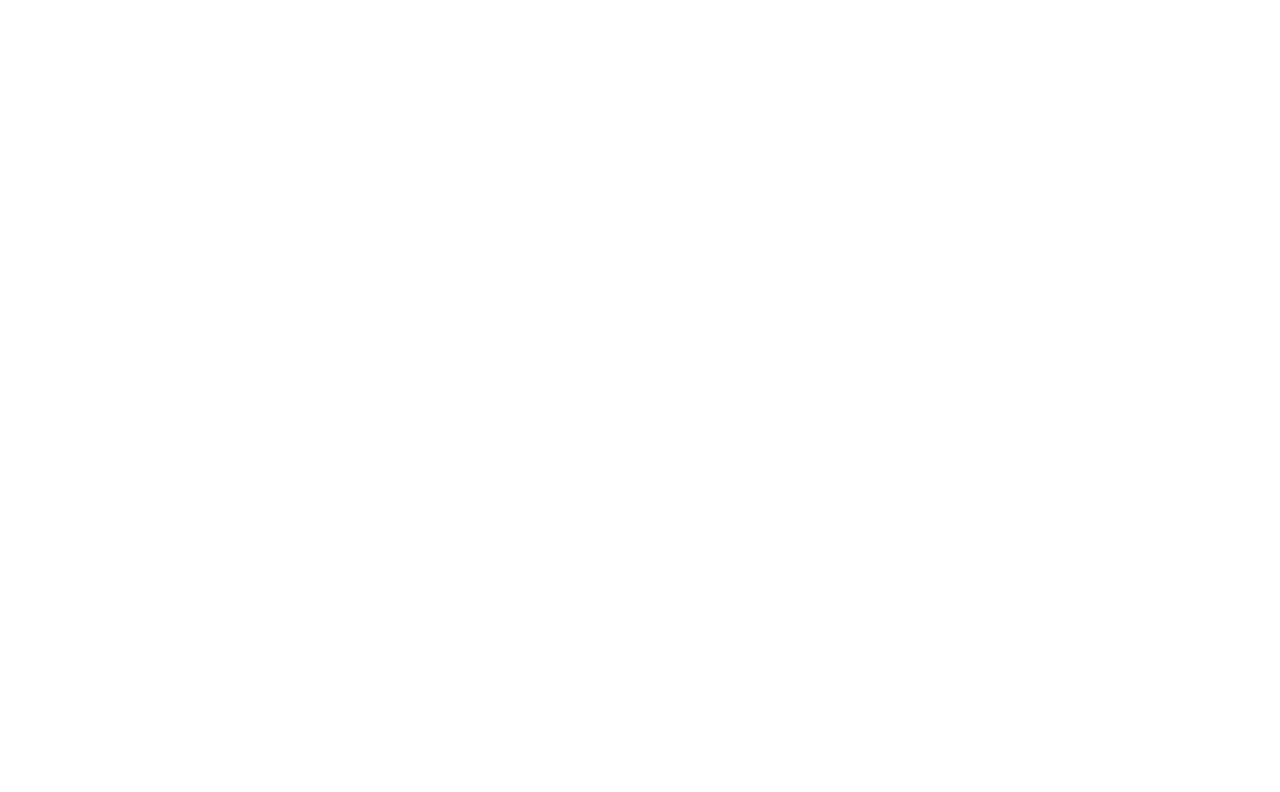
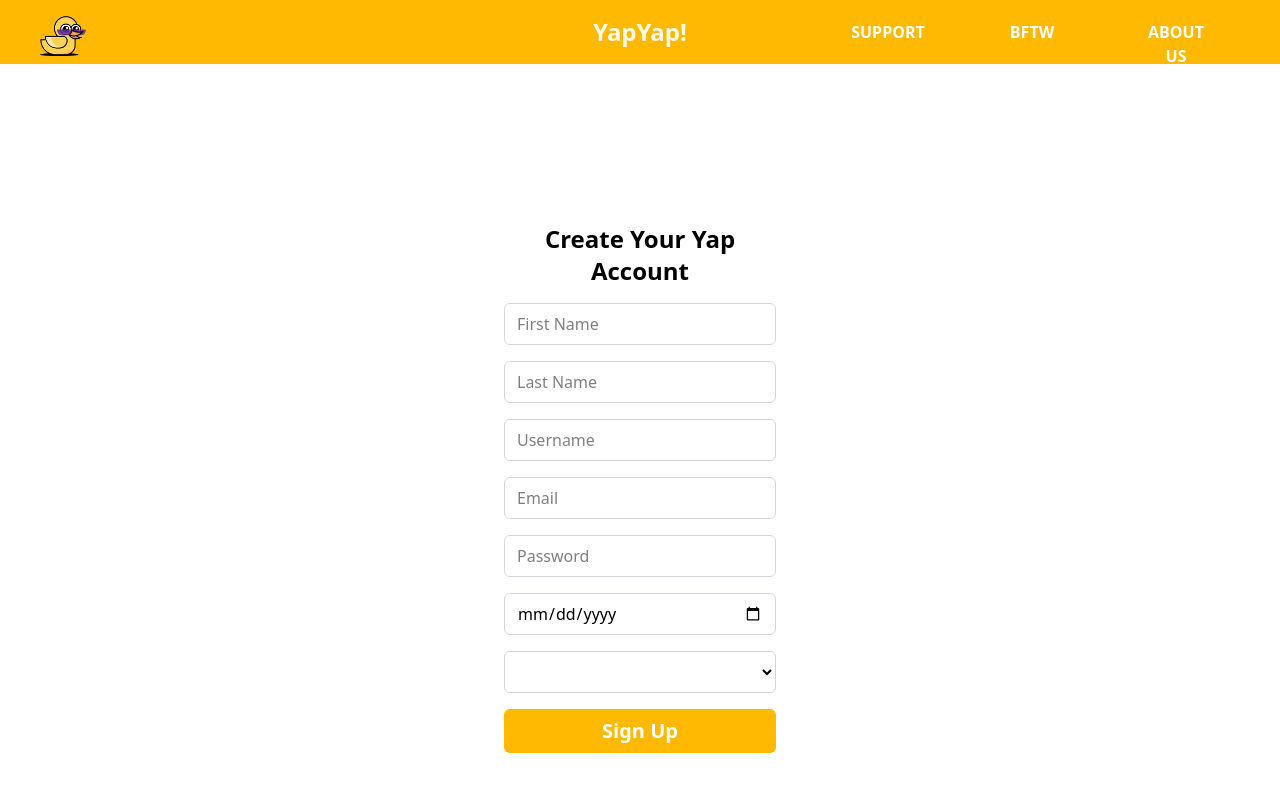
Before and after one commit to FardinAhmed3/YapYap, a React (Vite) app in the folder frontend/: page /signup in a window 1280 px wide. Before the commit this address had no page. Shown: the top 792 px of the page. Built offline with nearby package versions, Linux system fonts and the light colour scheme.

Commit message:
Commits to signup pages

```diff
--- a/frontend/src/App.jsx
+++ b/frontend/src/App.jsx
@@ -1,12 +1,14 @@
 import React from 'react'
 import { BrowserRouter as Router, Routes, Route } from 'react-router-dom';
 import HomePage from './pages/HomePage'
+import SignupPage from './pages/SignupPage';
 
 function App() {
   return (
     <Router>
       <Routes>
         <Route path="/" element={<HomePage />} />
+        <Route path='/signup' element={<SignupPage/>} />
       </Routes>
     </Router>
   )
--- /dev/null
+++ b/frontend/src/components/InputField.jsx
@@ -0,0 +1,14 @@
+const InputField = ({type, placeholder, value, onChange}) => {
+    return(
+        <input
+            type={type}
+            placeholder={placeholder}
+            value={value}
+            onChange={onChange}
+            className="w-full border border-gray-300 rounded-md px-3 py-2 mb-4
+                    focus:outline-none focus:ring-2 focus:ring-amber-400"
+        />
+    )
+}
+
+export default InputField
--- /dev/null
+++ b/frontend/src/components/SignUpForm.jsx
@@ -0,0 +1,93 @@
+import InputField from "./InputField"
+
+const SignUpForm = ({
+    onSubmit,
+    firstName, setFirstName,
+    lastName, setLastName,
+    username, setUsername,
+    email, setEmail,
+    password, setPassword,
+    // confirmPassword, setConfirmPassword,
+    dob, setDob,
+    gender, setGender
+}) =>{
+    return (
+        <form
+            onSubmit={onSubmit}
+            className="mt-4 p-6 w-[320px] z-50"
+        >
+            <h2 className="text-2xl font-bold text-center mb-4">Create Your Yap Account</h2>
+
+            <InputField
+                type="text"
+                placeholder="First Name"
+                value={firstName}
+                onChange={(e) => setFirstName(e.target.value)}
+            />
+
+            <InputField
+                type="text"
+                placeholder="Last Name"
+                value={lastName}
+                onChange={(e) => setLastName(e.target.value)}
+            />
+
+            <InputField
+                type="text"
+                placeholder="Username"
+                value={username}
+                onChange={(e) => setUsername(e.target.value)}
+            />
+
+            <InputField
+                type="text"
+                placeholder="Email"
+                value={email}
+                onChange={(e) => setEmail(e.target.value)}
+            />
+
+            <InputField
+                type="text"
+                placeholder="Password"
+                value={password}
+                onChange={(e) => setPassword(e.target.value)}
+            />
+
+            <InputField
+                type="date"
+                value={dob}
+                onChange={(e) => setDob(e.target.value)}
+            />
+
+            <select
+                value={gender}
+                placeholder="Select Gender"
+                onChange={(e) => setGender(e.target.value)}
+                className="
+                    w-full border border-gray-300 rounded-md px-3 py-2 mb-4
+                    focus:outline-none focus:ring-amber-400
+                "
+            >
+                <option value="" disabled></option>
+                <option value="male">Male</option>
+                <option value="female">Female</option>
+                <option value="other">Other</option>
+            </select>
+
+            <button
+                type="submit"
+                className="
+                    w-full bg-amber-400 text-white py-2 rounded-md
+                    hover:bg-amber-500 transition duration-300
+                "
+            >
+                <h1 className="font-bold text-xl">
+                    Sign Up
+                </h1>
+            </button>
+
+        </form>
+    )
+}
+
+export default SignUpForm
--- a/frontend/src/pages/HomePage.jsx
+++ b/frontend/src/pages/HomePage.jsx
@@ -1,4 +1,5 @@
 import React, { useState } from 'react'
+import { useNavigate } from 'react-router-dom'
 import Navbar from '../components/Navbar'
 import duckLogo from '../assets/YapYapLogo_notext.png'
 import LogoCenter from '../components/LogoCenter'
@@ -7,6 +8,8 @@
 import SignupButton from '../components/SignupButton'
 
 const HomePage = () => {
+    const navigate = useNavigate()
+
     const [showForm, setShowForm] = useState(false)
     const [email, setEmail] = useState("")
     const [password, setPassword] = useState("")
@@ -47,8 +50,8 @@
                 {/* Signup Message */}
                 <h1>Don't have an account?</h1>
                 <SignupButton
-                    text="SIGNuP"
-                    onClick={() => setShowForm(true)}
+                    text="SignUp"
+                    onClick={() => navigate('/signup')}
                 />
             </div>
         </div>
--- /dev/null
+++ b/frontend/src/pages/SignupPage.jsx
@@ -0,0 +1,49 @@
+import { useState } from "react"
+import Navbar from "../components/Navbar"
+import SignUpForm from "../components/SignUpForm"
+
+const SignupPage = () => {
+    const [firstName, setFirstName] = useState("")
+    const [lastName, setLastName] = useState("")
+    const [username, setUsername] = useState("")
+    const [email, setEmail] = useState("")
+    const [password, setPassword] = useState("")
+    const [dob, setDob] = useState("")
+    const [gender, setGender] = useState("")
+
+    const handleSubmit = (e) => {
+        e.preventDefault()
+        alert('Signed up with: ${firstName}, ${lastName}, ${username}, ${email}, ${password}, ${dob}, ${gender}')
+    }
+
+    return(
+        <>
+            <Navbar />
+
+            <div className="container mx-auto p-4">
+                <div className="flex flex-col items-center justify-center h-screen">
+                    <SignUpForm
+                        onSubmit={handleSubmit}
+                        firstName={firstName}
+                        setFirstName={setFirstName}
+                        lastName={lastName}
+                        setLastName={setLastName}
+                        username={username}
+                        setUsername={setUsername}
+                        email={email}
+                        setEmail={setEmail}
+                        password={password}
+                        setPassword={setPassword}
+                        dob={dob}
+                        setDob={setDob}
+                        gender={gender}
+                        setGender={setGender}
+                    />
+                </div>
+
+            </div>
+        </>
+    )
+}
+
+export default SignupPage
```
